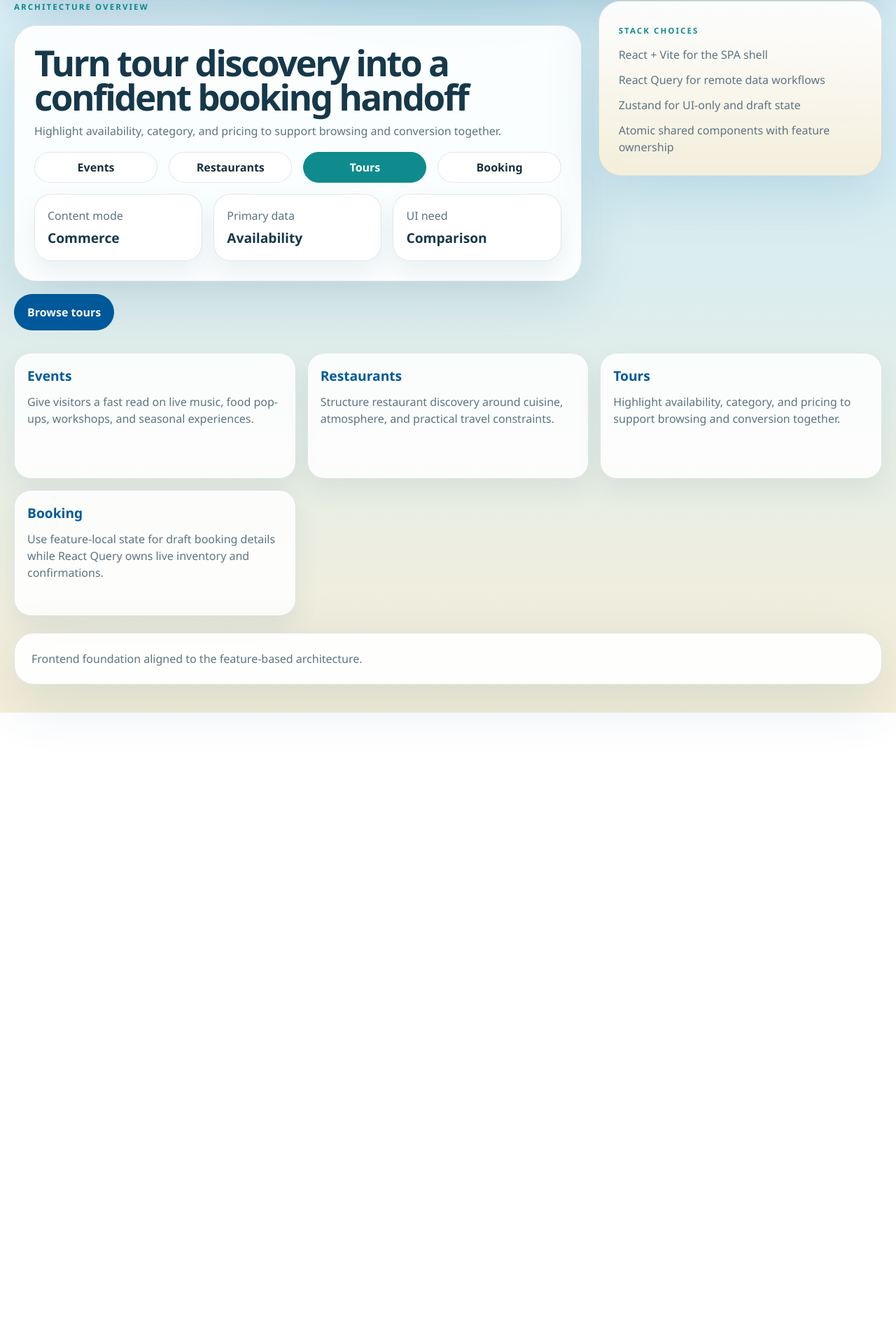
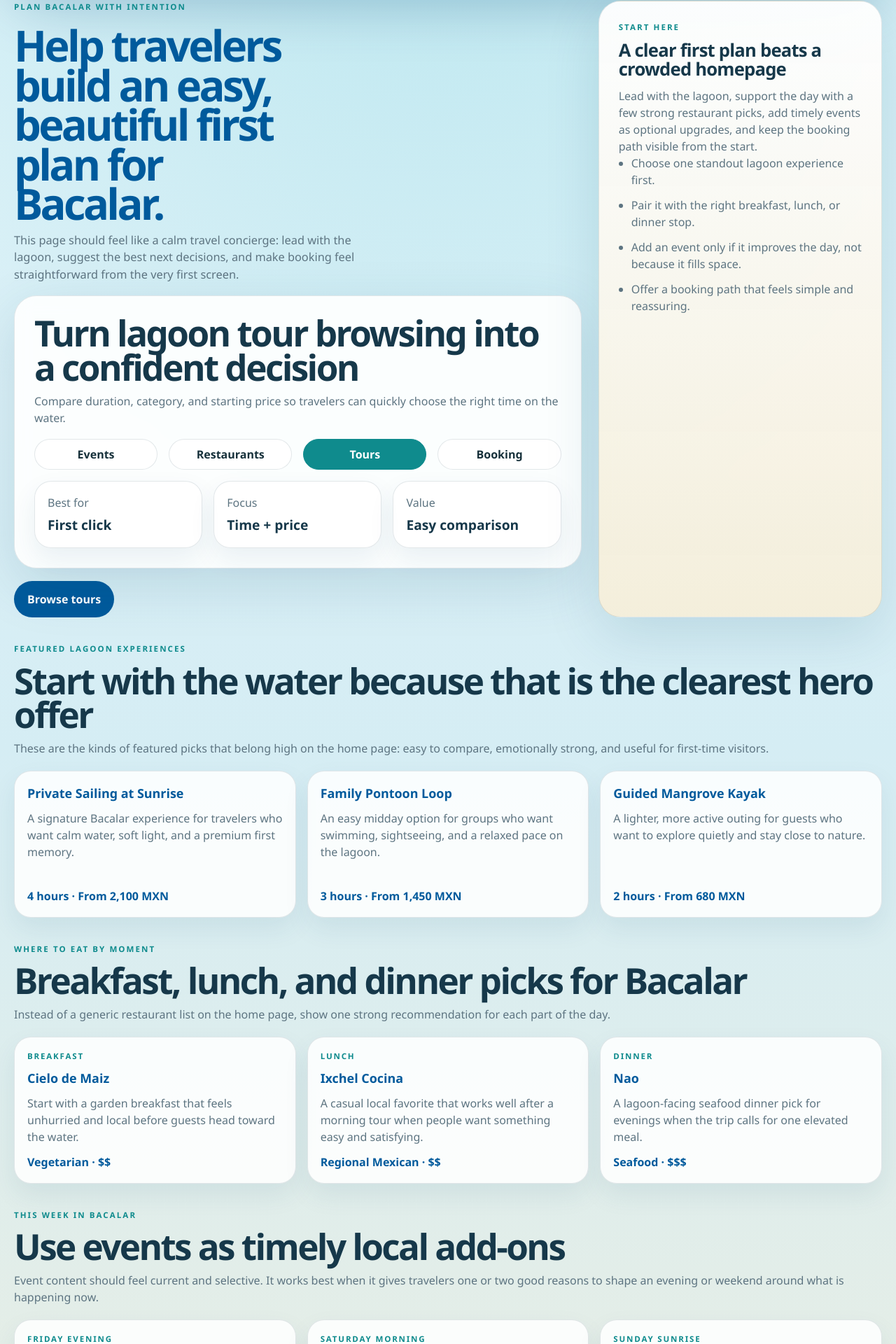
Before and after one commit to r-n-wata/Bacalar-frontend, a React (Vite) app: page / in a window 1280 px wide. Shown: the part 312-2232 px from the top of the page at 70% size. Before the commit the page ends 1330 px from the top, so only its background shows below. Built offline with nearby package versions, Linux system fonts and the light colour scheme.

Commit message:
Refine homepage content and booking field guidance

```diff
--- a/src/components/molecules/FormField.module.scss
+++ b/src/components/molecules/FormField.module.scss
@@ -8,3 +8,9 @@
   font-size: 0.95rem;
   font-weight: 600;
 }
+
+.hint {
+  font-size: 0.88rem;
+  line-height: 1.4;
+  color: var(--text-muted);
+}
--- a/src/components/molecules/FormField.tsx
+++ b/src/components/molecules/FormField.tsx
@@ -3,14 +3,16 @@ import styles from './FormField.module.scss'
 
 type FormFieldProps = {
   label: string
+  hint?: string
   children: ReactNode
 }
 
-export function FormField({ label, children }: FormFieldProps) {
+export function FormField({ label, hint, children }: FormFieldProps) {
   return (
     <div className={styles.field}>
       <span className={styles.label}>{label}</span>
       {children}
+      {hint ? <span className={styles.hint}>{hint}</span> : null}
     </div>
   )
 }
--- a/src/components/molecules/GuestStepper.tsx
+++ b/src/components/molecules/GuestStepper.tsx
@@ -17,7 +17,9 @@ export function GuestStepper({
       <Button variant="icon" aria-label="Decrease guests" onClick={onDecrement}>
         -
       </Button>
-      <strong className={styles.value}>{value}</strong>
+      <strong className={styles.value}>
+        {value} {value === 1 ? 'guest' : 'guests'}
+      </strong>
       <Button variant="icon" aria-label="Increase guests" onClick={onIncrement}>
         +
       </Button>
--- a/src/features/home/pages/HomePage.module.scss
+++ b/src/features/home/pages/HomePage.module.scss
@@ -3,7 +3,7 @@
 .page {
   display: flex;
   flex-direction: column;
-  gap: 32px;
+  gap: 36px;
 }
 
 .heroGrid {
@@ -23,8 +23,33 @@
   gap: 18px;
 }
 
+.heroCopy {
+  display: flex;
+  flex-direction: column;
+  gap: 12px;
+
+  h1 {
+    margin: 0;
+    font-size: clamp(2.4rem, 4.8vw, 4.9rem);
+    line-height: 0.92;
+    letter-spacing: -0.06em;
+    max-width: 11ch;
+    color: var(--royal-blue);
+  }
+
+  p {
+    margin: 0;
+    max-width: 58ch;
+    color: var(--text-muted);
+    font-size: 1.02rem;
+  }
+}
+
 .primaryLink {
   @include mixins.pill-button;
+  display: inline-flex;
+  align-items: center;
+  justify-content: center;
   width: fit-content;
   padding: 13px 18px;
   background: var(--royal-blue);
@@ -33,15 +58,26 @@
   font-weight: 700;
 }
 
+.secondaryLink {
+  @include mixins.pill-button;
+  display: inline-flex;
+  align-items: center;
+  justify-content: center;
+  width: fit-content;
+  padding: 13px 18px;
+  background: rgba(255, 255, 255, 0.72);
+  border: 1px solid var(--border);
+  color: var(--royal-blue);
+  font-weight: 700;
+}
+
 .calloutCard {
-  @include mixins.surface-panel(32px, 28px);
-  background:
-    linear-gradient(180deg, rgba(255, 255, 255, 0.94), rgba(246, 238, 216, 0.92));
+  height: 100%;
 }
 
 .plainList {
-  list-style: none;
-  margin: 12px 0 0;
+  list-style: disc;
+  margin: 0 0 0 18px;
   padding: 0;
   display: flex;
   flex-direction: column;
@@ -49,6 +85,58 @@
 
   li {
     color: var(--text-muted);
+  }
+}
+
+.suggestionSection {
+  display: flex;
+  flex-direction: column;
+  gap: 20px;
+}
+
+.suggestionGrid {
+  @include mixins.feature-grid;
+}
+
+.suggestionCard {
+  @include mixins.feature-card;
+  display: flex;
+  flex-direction: column;
+  gap: 10px;
+  min-height: 210px;
+  transition:
+    transform 180ms ease,
+    border-color 180ms ease,
+    box-shadow 180ms ease;
+
+  &:hover {
+    transform: translateY(-3px);
+    border-color: rgba(0, 126, 167, 0.26);
+    box-shadow: 0 20px 44px rgba(0, 76, 114, 0.14);
+  }
+
+  small {
+    color: var(--teal);
+    text-transform: uppercase;
+    letter-spacing: 0.16em;
+    font-size: 0.72rem;
+    font-weight: 700;
+  }
+
+  strong {
+    font-size: 1.12rem;
+    color: var(--royal-blue);
+  }
+
+  p {
+    margin: 0;
+    color: var(--text-muted);
+  }
+
+  span {
+    margin-top: auto;
+    font-weight: 700;
+    color: var(--royal-blue);
   }
 }
 
@@ -82,3 +170,64 @@
     color: var(--text-muted);
   }
 }
+
+.bookingPanel {
+  display: flex;
+  align-items: center;
+  justify-content: space-between;
+  gap: 24px;
+  background:
+    linear-gradient(135deg, rgba(0, 90, 156, 0.98), rgba(15, 139, 141, 0.96));
+  color: #fff;
+
+  @media (max-width: 920px) {
+    flex-direction: column;
+    align-items: flex-start;
+  }
+}
+
+.bookingCopy {
+  display: flex;
+  flex-direction: column;
+  gap: 12px;
+  max-width: 58ch;
+
+  h2 {
+    margin: 0;
+    font-size: clamp(1.8rem, 3vw, 2.7rem);
+    line-height: 0.98;
+    letter-spacing: -0.04em;
+  }
+
+  p {
+    margin: 0;
+    color: rgba(255, 255, 255, 0.84);
+  }
+}
+
+.bookingActions {
+  display: flex;
+  flex-wrap: wrap;
+  gap: 12px;
+}
+
+@media (max-width: 560px) {
+  .page {
+    gap: 28px;
+  }
+
+  .heroCopy {
+    h1 {
+      max-width: none;
+      font-size: 2.15rem;
+    }
+
+    p {
+      font-size: 0.96rem;
+    }
+  }
+
+  .suggestionCard {
+    min-height: 0;
+  }
+}
--- a/src/features/home/pages/HomePage.tsx
+++ b/src/features/home/pages/HomePage.tsx
@@ -3,6 +3,8 @@ import {
   type ExperienceKey,
   useUiStore,
 } from '../../../app/store/ui-store'
+import { ContentPanel } from '../../../components/atoms/ContentPanel'
+import { PageIntro } from '../../../components/molecules/PageIntro'
 import { SectionEyebrow } from '../../../components/atoms/SectionEyebrow'
 import { ExperienceSpotlight } from '../../../components/organisms/ExperienceSpotlight'
 import styles from './HomePage.module.scss'
@@ -18,51 +20,51 @@ const spotlightContent: Record<
   }
 > = {
   events: {
-    title: 'Surface what is happening in Bacalar this week',
+    title: 'Show what is happening in Bacalar this week',
     description:
-      'Give visitors a fast read on live music, food pop-ups, workshops, and seasonal experiences.',
+      'Highlight live music, food gatherings, wellness sessions, and small local moments that help a stay feel current.',
     route: '/events',
     cta: 'Browse events',
     metrics: [
-      { label: 'Content mode', value: 'Discovery' },
-      { label: 'Primary data', value: 'Schedules' },
-      { label: 'UI need', value: 'Filters' },
+      { label: 'Best for', value: 'Evening plans' },
+      { label: 'Focus', value: 'This week' },
+      { label: 'Value', value: 'Timely picks' },
     ],
   },
   restaurants: {
-    title: 'Curate places worth leaving the lagoon for',
+    title: 'Choose where to eat in Bacalar throughout the day',
     description:
-      'Structure restaurant discovery around cuisine, atmosphere, and practical travel constraints.',
+      'Help guests move from lagoon mornings to breakfast gardens, easy lunches, and memorable dinners without overthinking it.',
     route: '/restaurants',
     cta: 'Browse restaurants',
     metrics: [
-      { label: 'Content mode', value: 'Editorial' },
-      { label: 'Primary data', value: 'Listings' },
-      { label: 'UI need', value: 'Cards' },
+      { label: 'Best for', value: 'Meal planning' },
+      { label: 'Focus', value: 'Cuisine + vibe' },
+      { label: 'Value', value: 'Curated choices' },
     ],
   },
   tours: {
-    title: 'Turn tour discovery into a confident booking handoff',
+    title: 'Turn lagoon tour browsing into a confident decision',
     description:
-      'Highlight availability, category, and pricing to support browsing and conversion together.',
+      'Compare duration, category, and starting price so travelers can quickly choose the right time on the water.',
     route: '/tours',
     cta: 'Browse tours',
     metrics: [
-      { label: 'Content mode', value: 'Commerce' },
-      { label: 'Primary data', value: 'Availability' },
-      { label: 'UI need', value: 'Comparison' },
+      { label: 'Best for', value: 'First click' },
+      { label: 'Focus', value: 'Time + price' },
+      { label: 'Value', value: 'Easy comparison' },
     ],
   },
   booking: {
-    title: 'Keep the booking flow isolated but connected',
+    title: 'Make booking feel clear, calm, and trustworthy',
     description:
-      'Use feature-local state for draft booking details while React Query owns live inventory and confirmations.',
+      'Once guests decide what they want, move them into a straightforward flow for dates, party size, and confirmation.',
     route: '/booking',
     cta: 'Open booking flow',
     metrics: [
-      { label: 'Content mode', value: 'Transactional' },
-      { label: 'Primary data', value: 'Inventory' },
-      { label: 'UI need', value: 'Stepper' },
+      { label: 'Best for', value: 'Conversion' },
+      { label: 'Focus', value: 'Guest details' },
+      { label: 'Value', value: 'Low friction' },
     ],
   },
 }
@@ -72,6 +74,84 @@ const experienceActions: Array<{ key: ExperienceKey; label: string }> = [
   { key: 'restaurants', label: 'Restaurants' },
   { key: 'tours', label: 'Tours' },
   { key: 'booking', label: 'Booking' },
+]
+
+const featuredLagoonExperiences = [
+  {
+    title: 'Private Sailing at Sunrise',
+    description:
+      'A signature Bacalar experience for travelers who want calm water, soft light, and a premium first memory.',
+    meta: '4 hours · From 2,100 MXN',
+    route: '/tours',
+  },
+  {
+    title: 'Family Pontoon Loop',
+    description:
+      'An easy midday option for groups who want swimming, sightseeing, and a relaxed pace on the lagoon.',
+    meta: '3 hours · From 1,450 MXN',
+    route: '/tours',
+  },
+  {
+    title: 'Guided Mangrove Kayak',
+    description:
+      'A lighter, more active outing for guests who want to explore quietly and stay close to nature.',
+    meta: '2 hours · From 680 MXN',
+    route: '/tours',
+  },
+]
+
+const diningMoments = [
+  {
+    label: 'Breakfast',
+    title: 'Cielo de Maiz',
+    description:
+      'Start with a garden breakfast that feels unhurried and local before guests head toward the water.',
+    meta: 'Vegetarian · $$',
+    route: '/restaurants',
+  },
+  {
+    label: 'Lunch',
+    title: 'Ixchel Cocina',
+    description:
+      'A casual local favorite that works well after a morning tour when people want something easy and satisfying.',
+    meta: 'Regional Mexican · $$',
+    route: '/restaurants',
+  },
+  {
+    label: 'Dinner',
+    title: 'Nao',
+    description:
+      'A lagoon-facing seafood dinner pick for evenings when the trip calls for one elevated meal.',
+    meta: 'Seafood · $$$',
+    route: '/restaurants',
+  },
+]
+
+const weeklyHappenings = [
+  {
+    label: 'Friday evening',
+    title: 'Sunset Jazz by the Lagoon',
+    description:
+      'A strong end-of-day upgrade for travelers who want one memorable local event without overplanning.',
+    meta: 'Casa Laguna Deck · 7:00 PM',
+    route: '/events',
+  },
+  {
+    label: 'Saturday morning',
+    title: 'Local Market Brunch Crawl',
+    description:
+      'Useful for guests who want to spend one morning in town and mix food discovery into the stay.',
+    meta: 'Centro Bacalar · 10:30 AM',
+    route: '/events',
+  },
+  {
+    label: 'Sunday sunrise',
+    title: 'Lagoon Breathwork Session',
+    description:
+      'A wellness-forward option that reinforces Bacalar’s quieter, restorative side.',
+    meta: 'Isla Yoga Garden · 8:00 AM',
+    route: '/events',
+  },
 ]
 
 export function HomePage() {
@@ -85,7 +165,15 @@ export function HomePage() {
     <div className={styles.page}>
       <section className={styles.heroGrid}>
         <div className={styles.leadColumn}>
-          <SectionEyebrow>Architecture overview</SectionEyebrow>
+          <SectionEyebrow>Plan Bacalar with intention</SectionEyebrow>
+          <div className={styles.heroCopy}>
+            <h1>Help travelers build an easy, beautiful first plan for Bacalar.</h1>
+            <p>
+              This page should feel like a calm travel concierge: lead with the
+              lagoon, suggest the best next decisions, and make booking feel
+              straightforward from the very first screen.
+            </p>
+          </div>
           <ExperienceSpotlight
             title={activeExperience.title}
             description={activeExperience.description}
@@ -99,15 +187,88 @@ export function HomePage() {
           </Link>
         </div>
 
-        <aside className={styles.calloutCard}>
-          <SectionEyebrow>Stack choices</SectionEyebrow>
+        <ContentPanel as="aside" className={styles.calloutCard} tone="warm">
+          <PageIntro
+            eyebrow="Start here"
+            title="A clear first plan beats a crowded homepage"
+            description="Lead with the lagoon, support the day with a few strong restaurant picks, add timely events as optional upgrades, and keep the booking path visible from the start."
+            compact
+          />
           <ul className={styles.plainList}>
-            <li>React + Vite for the SPA shell</li>
-            <li>React Query for remote data workflows</li>
-            <li>Zustand for UI-only and draft state</li>
-            <li>Atomic shared components with feature ownership</li>
+            <li>Choose one standout lagoon experience first.</li>
+            <li>Pair it with the right breakfast, lunch, or dinner stop.</li>
+            <li>Add an event only if it improves the day, not because it fills space.</li>
+            <li>Offer a booking path that feels simple and reassuring.</li>
           </ul>
-        </aside>
+        </ContentPanel>
+      </section>
+
+      <section className={styles.suggestionSection}>
+        <PageIntro
+          eyebrow="Featured lagoon experiences"
+          title="Start with the water because that is the clearest hero offer"
+          description="These are the kinds of featured picks that belong high on the home page: easy to compare, emotionally strong, and useful for first-time visitors."
+        />
+
+        <div className={styles.suggestionGrid}>
+          {featuredLagoonExperiences.map((item) => (
+            <Link
+              key={item.title}
+              className={styles.suggestionCard}
+              to={item.route}
+            >
+              <strong>{item.title}</strong>
+              <p>{item.description}</p>
+              <span>{item.meta}</span>
+            </Link>
+          ))}
+        </div>
+      </section>
+
+      <section className={styles.suggestionSection}>
+        <PageIntro
+          eyebrow="Where to eat by moment"
+          title="Breakfast, lunch, and dinner picks for Bacalar"
+          description="Instead of a generic restaurant list on the home page, show one strong recommendation for each part of the day."
+        />
+
+        <div className={styles.suggestionGrid}>
+          {diningMoments.map((item) => (
+            <Link
+              key={item.title}
+              className={styles.suggestionCard}
+              to={item.route}
+            >
+              <small>{item.label}</small>
+              <strong>{item.title}</strong>
+              <p>{item.description}</p>
+              <span>{item.meta}</span>
+            </Link>
+          ))}
+        </div>
+      </section>
+
+      <section className={styles.suggestionSection}>
+        <PageIntro
+          eyebrow="This week in Bacalar"
+          title="Use events as timely local add-ons"
+          description="Event content should feel current and selective. It works best when it gives travelers one or two good reasons to shape an evening or weekend around what is happening now."
+        />
+
+        <div className={styles.suggestionGrid}>
+          {weeklyHappenings.map((item) => (
+            <Link
+              key={item.title}
+              className={styles.suggestionCard}
+              to={item.route}
+            >
+              <small>{item.label}</small>
+              <strong>{item.title}</strong>
+              <p>{item.description}</p>
+              <span>{item.meta}</span>
+            </Link>
+          ))}
+        </div>
       </section>
 
       <section className={styles.routeGrid}>
@@ -122,6 +283,27 @@ export function HomePage() {
           </Link>
         ))}
       </section>
+
+      <ContentPanel className={styles.bookingPanel}>
+        <div className={styles.bookingCopy}>
+          <SectionEyebrow>Ready to book</SectionEyebrow>
+          <h2>Once a guest has chosen the experience, the next step should be obvious.</h2>
+          <p>
+            Keep the final handoff simple: travel date, guest count, and clear
+            confirmation expectations. The homepage should end by showing that
+            the booking flow is easy to start.
+          </p>
+        </div>
+
+        <div className={styles.bookingActions}>
+          <Link className={styles.primaryLink} to="/booking">
+            Start booking
+          </Link>
+          <Link className={styles.secondaryLink} to="/tours">
+            Compare tours first
+          </Link>
+        </div>
+      </ContentPanel>
     </div>
   )
 }
```
Also changed, not shown: src/features/booking/components/BookingDraftCard.tsx (+10 -2 lines).
